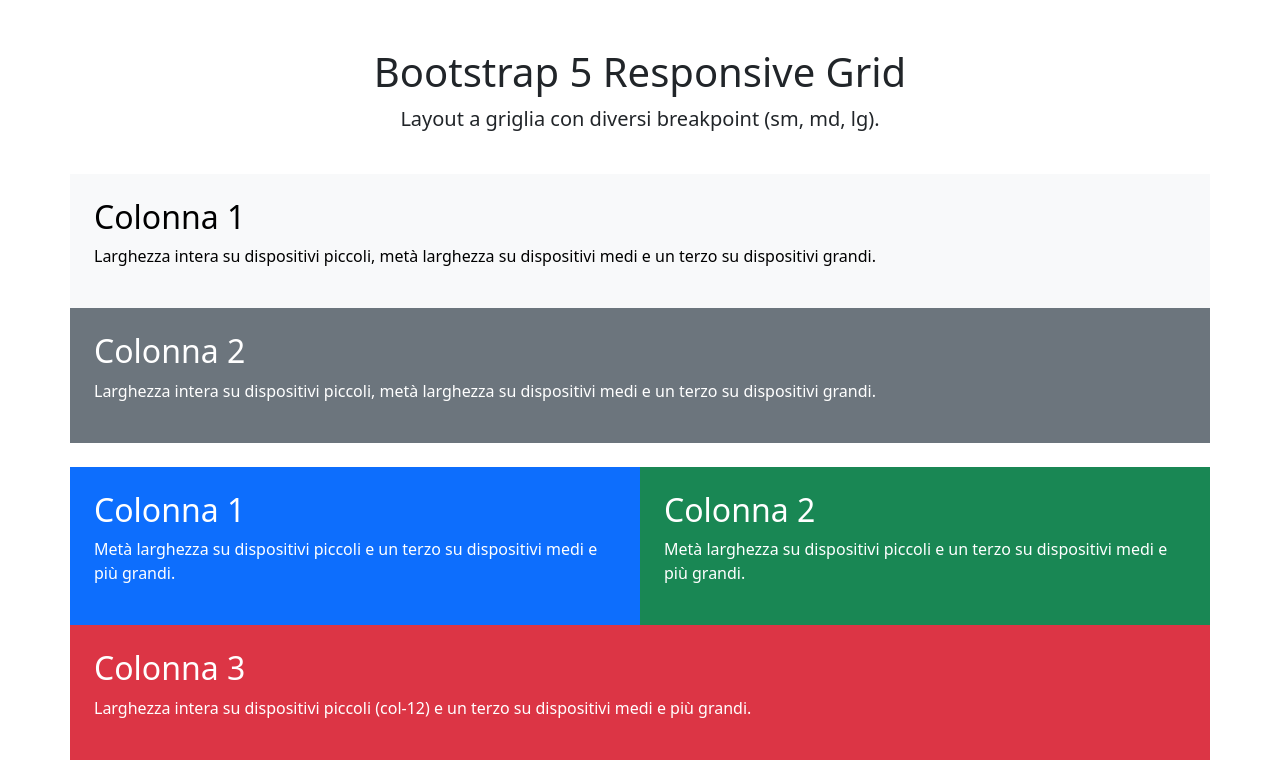
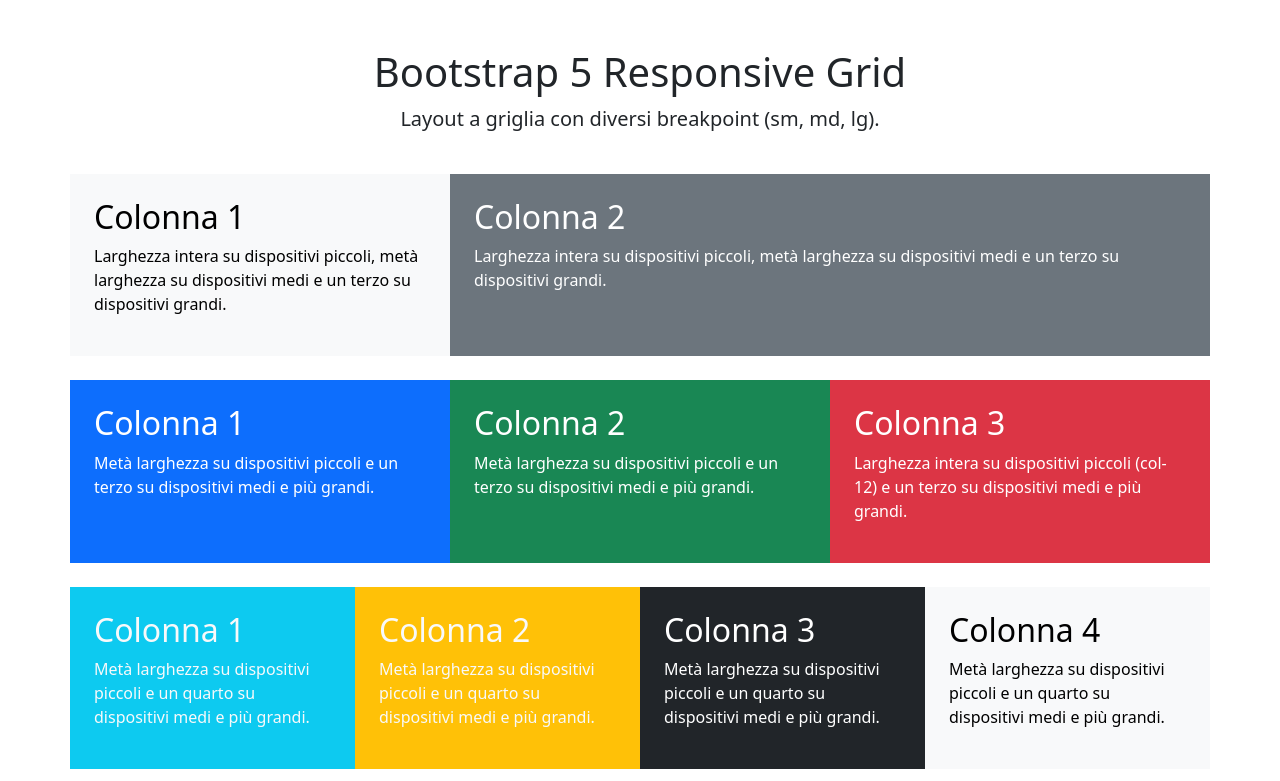
Before and after one commit to SimoneChiodo/htmlcss-bootstrap-layout, a plain HTML site: page index.html in a window 1280 px wide. Shown: the top 781 px of the page. Drawn offline with nearby package versions, Linux system fonts and the light colour scheme.

Commit message:
add responsive layout

```diff
--- a/index.html
+++ b/index.html
@@ -32,9 +32,9 @@
             <!-- Rows Container -->
             <div class="container">
                 <!-- Row 1 -->
-                <div class="row flex-column">
+                <div class="row flex-column flex-md-row">
                     <!-- Col 1 -->
-                    <div class="col p-4 text-bg-light">
+                    <div class="col col-md-6 col-xl-4 p-4 text-bg-light">
                         <h2>Colonna 1</h2>
                         <p>
                             Larghezza intera su dispositivi piccoli, metà
@@ -44,7 +44,7 @@
                     </div>
 
                     <!-- Col 2 -->
-                    <div class="col p-4 text-bg-secondary">
+                    <div class="col col-md-6 col-xl-8 p-4 text-bg-secondary">
                         <h2>Colonna 2</h2>
                         <p>
                             Larghezza intera su dispositivi piccoli, metà
@@ -57,7 +57,7 @@
                 <!-- Row 2 -->
                 <div class="row row-cols-2 mt-4 flex-row">
                     <!-- Col 1 -->
-                    <div class="col w-50 p-4 text-bg-primary">
+                    <div class="col col-6 col-md-4 p-4 text-bg-primary">
                         <h2>Colonna 1</h2>
                         <p>
                             Metà larghezza su dispositivi piccoli e un terzo su
@@ -66,7 +66,7 @@
                     </div>
 
                     <!-- Col 2 -->
-                    <div class="col w-50 p-4 text-bg-success">
+                    <div class="col col-6 col-md-4 p-4 text-bg-success">
                         <h2>Colonna 2</h2>
                         <p>
                             Metà larghezza su dispositivi piccoli e un terzo su
@@ -75,7 +75,7 @@
                     </div>
 
                     <!-- Col 3 -->
-                    <div class="col w-100 p-4 text-bg-danger">
+                    <div class="col col-12 col-md-4 p-4 text-bg-danger">
                         <h2>Colonna 3</h2>
                         <p>
                             Larghezza intera su dispositivi piccoli (col-12) e
@@ -87,7 +87,7 @@
                 <!-- Row 3 -->
                 <div class="row mt-4 row-cols-2">
                     <!-- Col 1 -->
-                    <div class="col p-4 w-50 bg-info">
+                    <div class="col col-6 col-md-3 p-4 bg-info">
                         <h2 class="text-light">Colonna 1</h2>
                         <p class="text-light">
                             Metà larghezza su dispositivi piccoli e un quarto su
@@ -96,7 +96,7 @@
                     </div>
 
                     <!-- Col 2 -->
-                    <div class="col p-4 w-50 bg-warning">
+                    <div class="col col-6 col-md-3 p-4 bg-warning">
                         <h2 class="text-light">Colonna 2</h2>
                         <p class="text-light">
                             Metà larghezza su dispositivi piccoli e un quarto su
@@ -105,7 +105,7 @@
                     </div>
 
                     <!-- Col 3 -->
-                    <div class="col p-4 w-50 text-bg-dark">
+                    <div class="col col-6 col-md-3 p-4 text-bg-dark">
                         <h2>Colonna 3</h2>
                         <p>
                             Metà larghezza su dispositivi piccoli e un quarto su
@@ -114,7 +114,7 @@
                     </div>
 
                     <!-- Col 4 -->
-                    <div class="col p-4 w-50 text-bg-light">
+                    <div class="col col-6 col-md-3 p-4 text-bg-light">
                         <h2>Colonna 4</h2>
                         <p>
                             Metà larghezza su dispositivi piccoli e un quarto su
```
